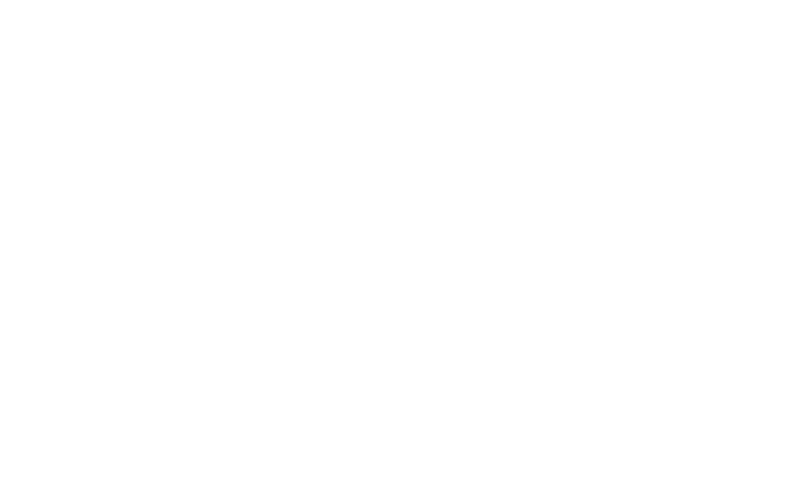
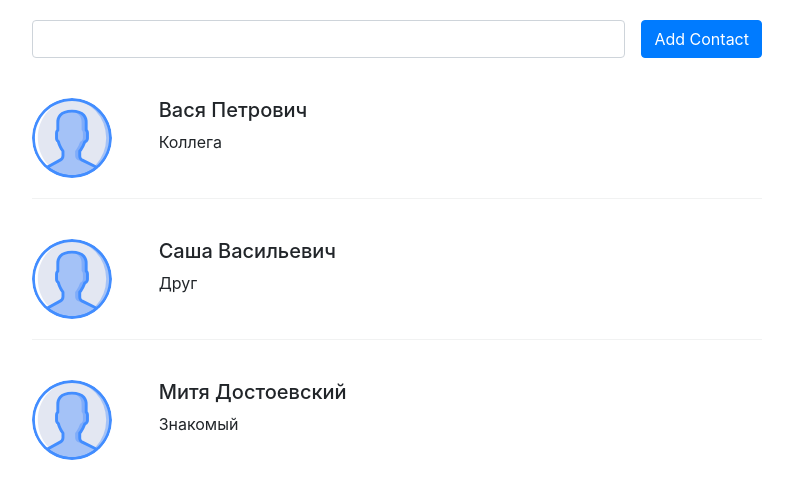
Before and after one commit to alexdru/contact-book-app, a Vue app: page / in a window 1280 px wide. Shown: the top 498 px of the page, without its empty margins (243-1036 px from the left). Built offline with nearby package versions, Linux system fonts and the light colour scheme.

Commit message:
add components & test data

```diff
--- a/src/App.vue
+++ b/src/App.vue
@@ -1,16 +1,27 @@
 <template>
   <div id="app">
+    <ContactsList
+      v-bind:contacts="contacts"
+    />
   </div>
 </template>
 
 <script>
+  import ContactsList from "./components/ContactsList";
 
-export default {
-  name: 'App',
-  components: {
+  export default {
+    name: 'App',
+    data() {
+      return {
+        contacts: [
+          {id: 1, name: 'Вася Петрович', title: 'Коллега'},
+          {id: 2, name: 'Саша Васильевич', title: 'Друг'},
+          {id: 3, name: 'Митя Достоевский', title: 'Знакомый'}
+        ]
+      }
+    },
+    components: {
+      ContactsList
+    }
   }
-}
 </script>
-
-<style>
-</style>
--- /dev/null
+++ b/src/components/AddContact.vue
@@ -0,0 +1,31 @@
+<template>
+    <div class="contact-add">
+        <div class="row d-flex justify-content-center">
+            <div class="col-md-8 col-sm-12">
+                <form class="form" @submit.prevent="onSubmit">
+                    <div class="input-group">
+                        <input type="text" class="form-control mr-3 rounded">
+                        <span class="input-group-btn"><button type="submit" class="btn btn-primary">Add Contact</button></span>
+                    </div>
+                </form>
+            </div>
+        </div>
+    </div>
+</template>
+
+<script>
+    export default {
+        name: "AddContact",
+        methods: {
+            onSubmit() {
+                console.log('Add Contact')
+            }
+        }
+    }
+</script>
+
+<style>
+    .contact-add {
+        margin: 20px 0;
+    }
+</style>
--- /dev/null
+++ b/src/components/ContactsItem.vue
@@ -0,0 +1,44 @@
+<template>
+    <div class="contacts__item">
+        <div class="row">
+            <div class="col-md-2 col-sm-2">
+                <div class="contacts__item-img"></div>
+            </div>
+            <div class="col-md-7 col-sm-7">
+                <h5>{{ contact.name }}</h5>
+                <div>{{ contact.title }}</div>
+            </div>
+        </div>
+    </div>
+</template>
+
+<script>
+    export default {
+        name: "ContactsItem",
+        props: {
+            contact: {
+                type: Object,
+                required: true
+            }
+        }
+    }
+</script>
+
+<style scoped>
+    .contacts__item {
+        padding: 20px 0;
+        border-bottom: 1px solid #f1f2f2;
+        margin-bottom: 20px;
+    }
+
+    .contacts__item:last-child {
+        border-bottom: none;
+    }
+
+    .contacts__item-img {
+        height: 80px;
+        width: 80px;
+        border-radius: 50%;
+        background-image: url(./../assets/user.svg);
+    }
+</style>
--- /dev/null
+++ b/src/components/ContactsList.vue
@@ -0,0 +1,30 @@
+<template>
+    <div class="container">
+        <AddContact />
+        <div class="row d-flex justify-content-center">
+            <div class="col-md-8 col-sm-12">
+                <div class="contacts">
+                    <ContactsItem
+                        v-for="contact of contacts"
+                        v-bind:contact="contact"
+                        v-bind:key="contact.id"
+                    />
+                </div>
+            </div>
+        </div>
+    </div>
+</template>
+
+<script>
+    import ContactsItem from "./ContactsItem";
+    import AddContact from "./AddContact";
+
+    export default {
+        name: "ContactsList",
+        props: ['contacts'],
+        components: {
+            ContactsItem,
+            AddContact
+        }
+    }
+</script>
```
Also changed, not shown: src/assets/logo.png (deleted), src/assets/user.svg (added).
